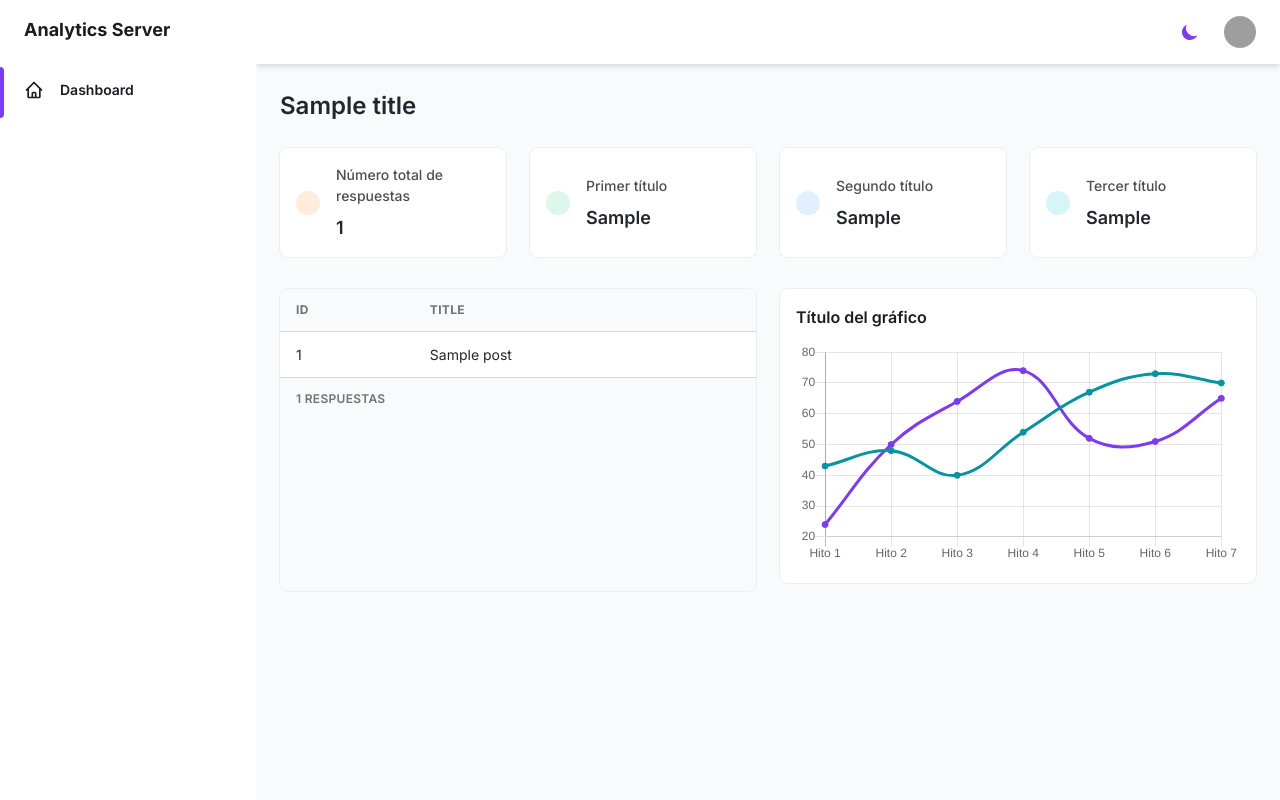
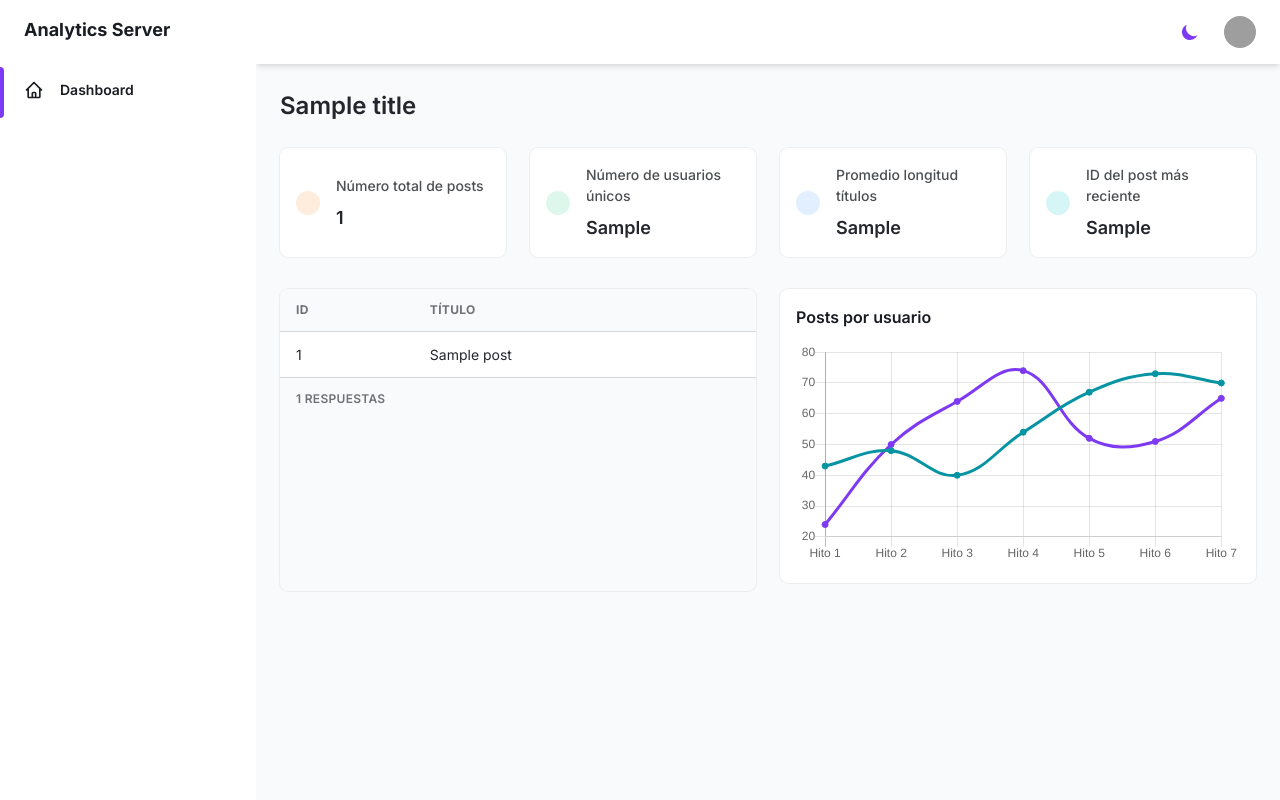
Before and after one commit to lborja04/django_data_monitor, a Django app: template templates/dashboard/index.html in a window 1280 px wide. Run offline with Django 5.2, Linux system fonts and the light colour scheme; the template is opened without the code that fills it: most values are stand-ins (such as "Sample title", 1, 10 or a date in 2020); grey boxes are pictures that could not be loaded.

Commit message:
guia 26 terminada

```diff
--- a/templates/dashboard/content/data.html
+++ b/templates/dashboard/content/data.html
@@ -14,7 +14,7 @@
         </div>
         <div>
           <p class="mb-2 text-sm font-medium text-gray-600 dark:text-gray-400">
-            Número total de respuestas
+            Número total de posts
           </p>
           <p class="text-lg font-semibold text-gray-700 dark:text-gray-200">
             {{ total_responses }}
@@ -29,7 +29,7 @@
         </div>
         <div>
           <p class="mb-2 text-sm font-medium text-gray-600 dark:text-gray-400">
-            Primer título
+            Número de usuarios únicos
           </p>
           <p class="text-lg font-semibold text-gray-700 dark:text-gray-200">
             {{ indicator_2 }}
@@ -44,7 +44,7 @@
         </div>
         <div>
           <p class="mb-2 text-sm font-medium text-gray-600 dark:text-gray-400">
-            Segundo título
+            Promedio longitud títulos
           </p>
           <p class="text-lg font-semibold text-gray-700 dark:text-gray-200">
             {{ indicator_3 }}
@@ -59,7 +59,7 @@
         </div>
         <div>
           <p class="mb-2 text-sm font-medium text-gray-600 dark:text-gray-400">
-          Tercer título
+            ID del post más reciente
           </p>
           <p class="text-lg font-semibold text-gray-700 dark:text-gray-200">
             {{ indicator_4 }}
@@ -69,58 +69,49 @@
 
     </div>
 
+    <!-- Tabla -->
     <div class="grid gap-6 mb-8 md:grid-cols-2">
-
-      <!-- BEGIN - Datos -->
       <div class="row-span-1 w-full overflow-hidden rounded-lg shadow-xs mb-6">
-
         <div class="w-full overflow-x-auto">
           <table class="w-full whitespace-no-wrap">
             <thead>
-              <tr
-                class="text-xs font-semibold tracking-wide text-left text-gray-500 uppercase border-b dark:border-gray-700 bg-gray-50 dark:text-gray-400 dark:bg-gray-800">
+              <tr class="text-xs font-semibold tracking-wide text-left text-gray-500 uppercase border-b dark:border-gray-700 bg-gray-50 dark:text-gray-400 dark:bg-gray-800">
                 <th class="px-4 py-3">ID</th>
-                <th class="px-4 py-3">Title</th>
+                <th class="px-4 py-3">Título</th>
               </tr>
             </thead>
             <tbody class="bg-white divide-y dark:divide-gray-700 dark:bg-gray-800">
-
-              <!-- START - respuestas -->
               {% for post in posts %}
                 <tr class="text-gray-700 dark:text-gray-400">
                   <td class="px-4 py-3 text-sm">{{ post.id }}</td>
                   <td class="px-4 py-3 text-sm">{{ post.title }}</td>
                 </tr>
               {% endfor %}
-              </tr>
-              <!-- END - respuestas -->
-
             </tbody>
           </table>
         </div>
-        <div
-          class="grid px-4 py-3 text-xs font-semibold tracking-wide text-gray-500 uppercase border-t dark:border-gray-700 bg-gray-50 sm:grid-cols-9 dark:text-gray-400 dark:bg-gray-800">
+        <div class="grid px-4 py-3 text-xs font-semibold tracking-wide text-gray-500 uppercase border-t dark:border-gray-700 bg-gray-50 sm:grid-cols-9 dark:text-gray-400 dark:bg-gray-800">
           <span class="flex items-center col-span-3">
-            <!-- # total de respuestas -->
             {{ total_responses }} respuestas
           </span>
         </div>
       </div>
-      <!-- END - Datos -->
 
-      <!-- BEGIN - Gráficos -->
+      <!-- Gráfico -->
       <div class="row-span-1 grid gap-6 mb-8 md:grid-cols-12">
         <div class="min-w-0 p-4 bg-white rounded-lg shadow-xs dark:bg-gray-800">
           <h4 class="mb-4 font-semibold text-gray-800 dark:text-gray-300">
-            Título del gráfico
+            Posts por usuario
           </h4>
+          <script id="chart-data-json" type="application/json">
+            {
+              "labels": {{ chart_labels|safe }},
+              "data": {{ chart_values|safe }}
+            }
+          </script>
           <canvas id="line"></canvas>
-
         </div>
       </div>
-      <!-- END - Gráficos -->
-
     </div>
-
   </div>
 </main>
--- a/templates/security/login.html
+++ b/templates/security/login.html
@@ -86,7 +86,7 @@
                                     <input
                                         name="password"
                                         class="block w-full mt-1 text-sm dark:border-gray-600 dark:bg-gray-700 focus:border-purple-400 focus:outline-none focus:shadow-outline-purple dark:text-gray-300 dark:focus:shadow-outline-gray form-input"
-                                        placeholder="prueba1234"
+                                        placeholder="***************"
                                         type="password" />
 
 
```
Also changed, not shown: dashboard/views.py (+28 -13 lines). Lines whose indentation alone changed are shown as unchanged.
